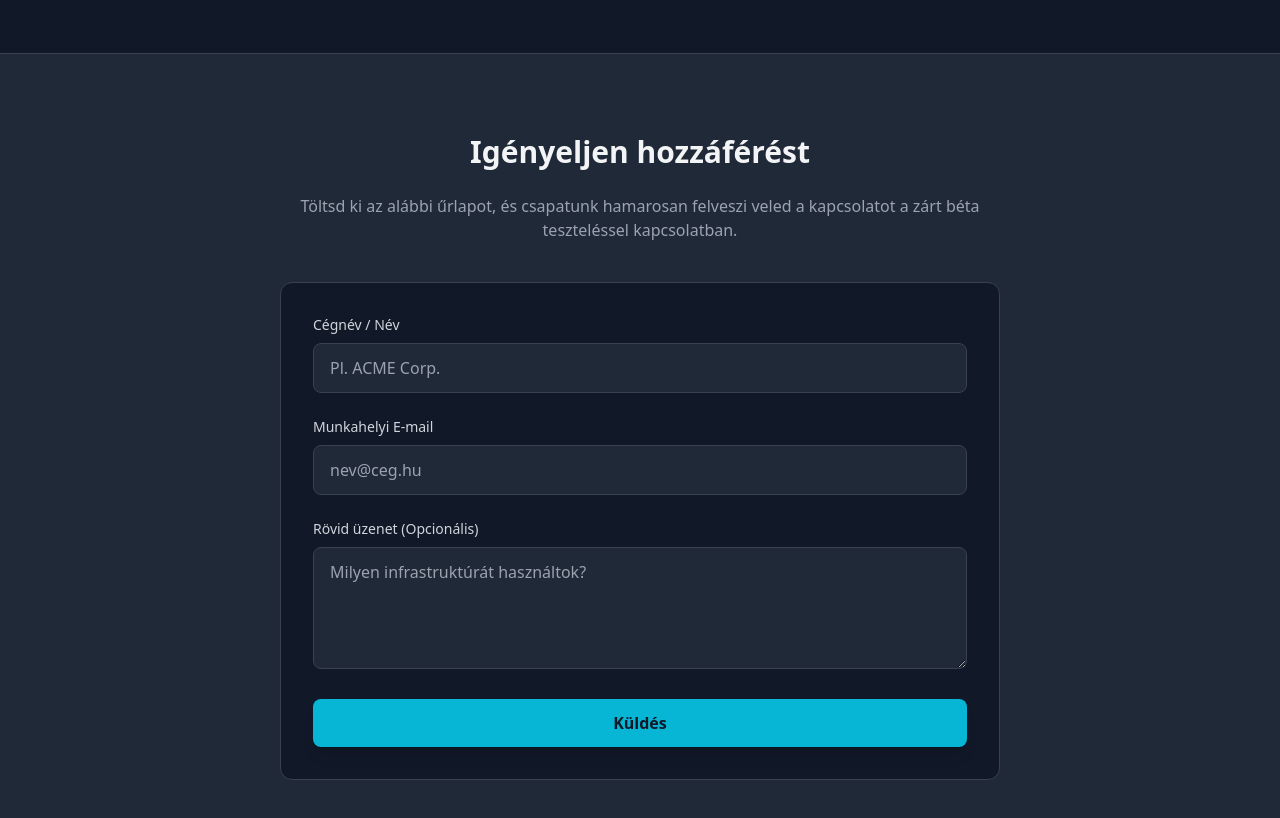
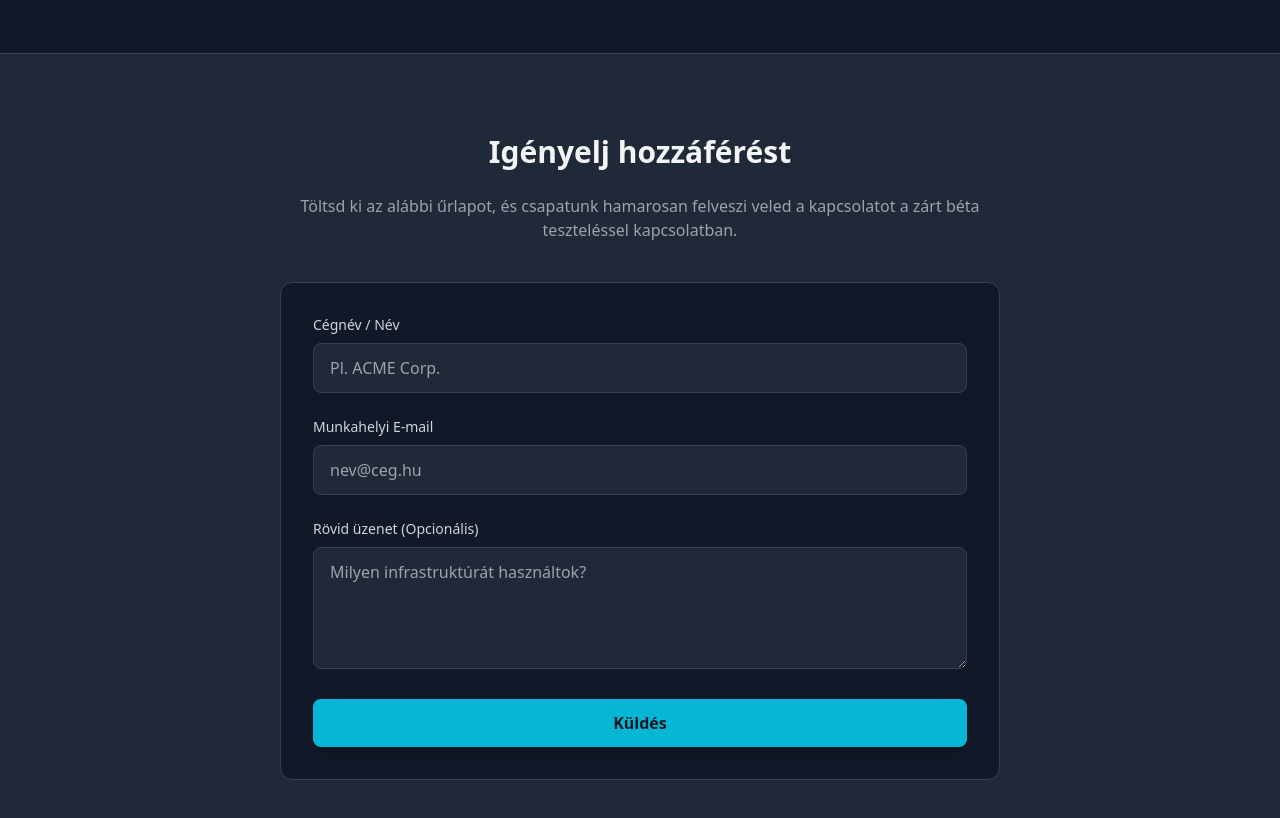
Before and after one commit to prikitta/nexguard-project, a plain HTML site: page index.html in a window 1280 px wide. Shown: the part 1920-2738 px from the top of the page. Drawn offline with nearby package versions, Linux system fonts and the light colour scheme.

Commit message:
Formal/informal forms of address corrected

```diff
--- a/index.html
+++ b/index.html
@@ -89,7 +89,7 @@
     <!-- Demó kérése (Űrlap) -->
     <section id="demo" class="py-20 bg-gray-800 border-t border-gray-700">
         <div class="max-w-3xl mx-auto px-6">
-            <h2 class="text-3xl font-bold mb-6 text-center">Igényeljen hozzáférést</h2>
+            <h2 class="text-3xl font-bold mb-6 text-center">Igényelj hozzáférést</h2>
             <p class="text-center text-gray-400 mb-10">Töltsd ki az alábbi űrlapot, és csapatunk hamarosan felveszi veled a kapcsolatot a zárt béta teszteléssel kapcsolatban.</p>
 
             <form action="https://formspree.io/f/mnpqkraj" method="POST" class="space-y-6 bg-gray-900 p-8 rounded-xl border border-gray-700">
```
